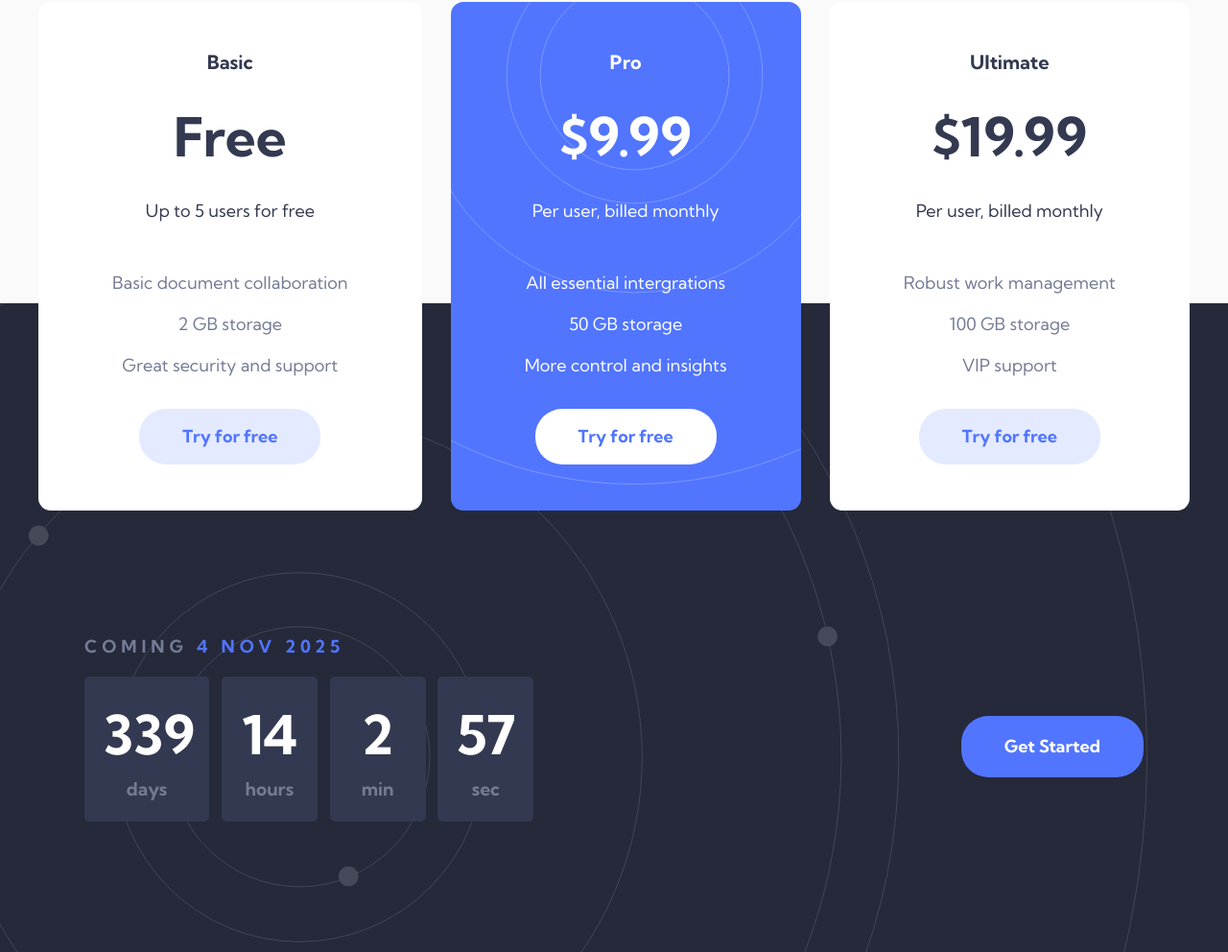
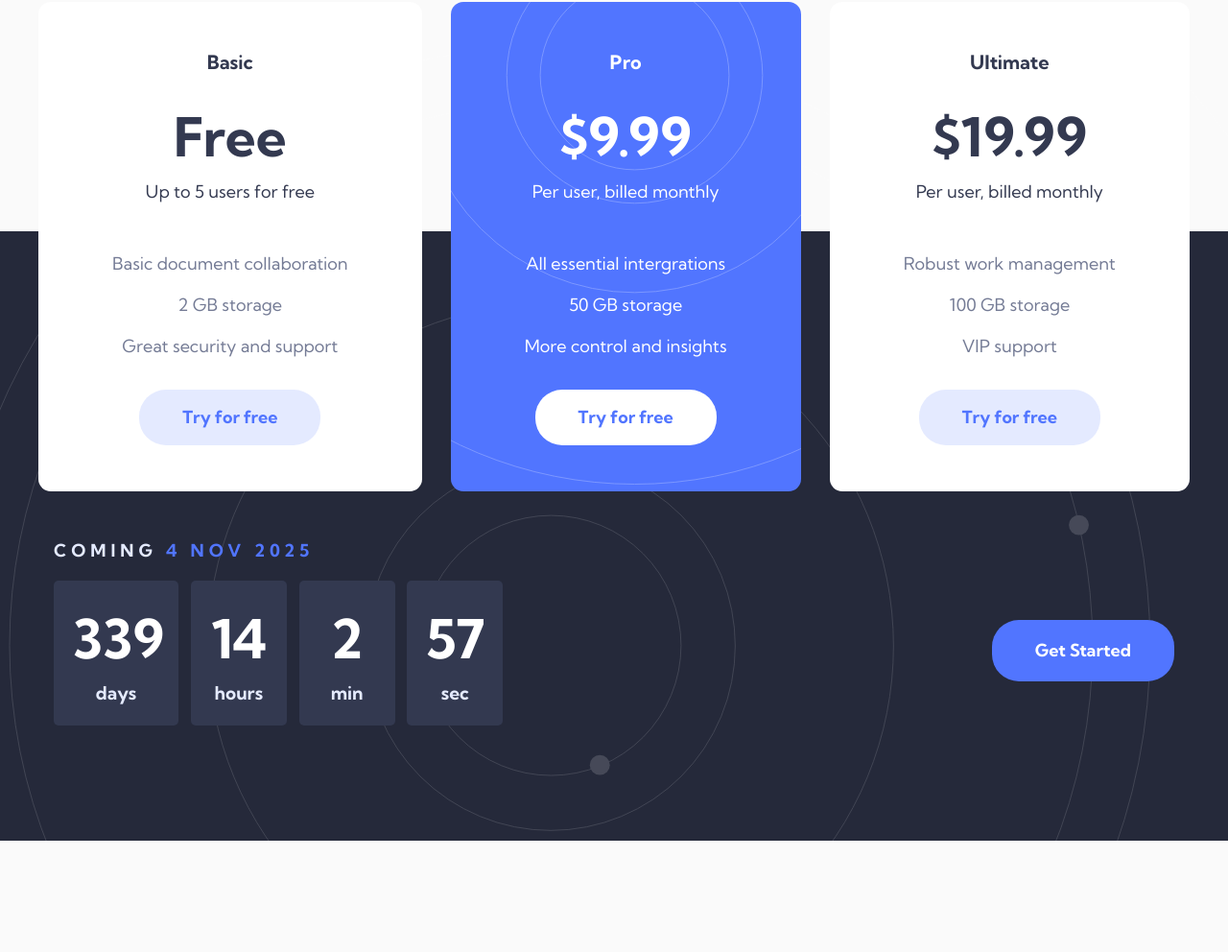
Before and after one commit to bengera/officelite, a website built with Vite: page index.html in a window 1280 px wide. Shown: the part 938-1930 px from the top of the page at 96% size. After the commit the page ends 1814 px from the top, so only its background shows below. Built offline with nearby package versions, Linux system fonts and the light colour scheme; some packages are replaced by stand-ins of ours.

Commit message:
add tweaks to final design

```diff
--- a/index.html
+++ b/index.html
@@ -10,7 +10,7 @@
     <link rel="preconnect" href="https://fonts.gstatic.com" crossorigin>
     <link href="https://fonts.googleapis.com/css2?family=Kumbh+Sans:wght@400;700&display=swap" rel="stylesheet">
     <link rel="stylesheet" href="/sass/main.scss">
-     <script type="module" src="./js/countdown.js" defer></script>
+     <script type="module" src="./js/countdown.js"></script>
   </head>
   <body>
     <div class="wrap">
@@ -91,7 +91,7 @@
 
         <footer class="footer">
                <div class="footer__content">
-                <div class="countdown | fw-bold">
+                <div class="countdown | fw-bold | clr-primary-100">
                   <p class="countdown__announcement-date | text-uppercase | text-center">Coming<span class="clr-primary-400"> 4 Nov 2025</span></p>
                   <div class="countdown__boxes" id="countdown-boxes-contact">
                   <div class="countdown__box | bg-primary-500 | text-center"><p id="days" class="countdown__number | clr-neutral-100">0</p><p class="countdown__time-value">days</p></div>
--- a/sass/abstracts/_sizes.scss
+++ b/sass/abstracts/_sizes.scss
@@ -11,6 +11,7 @@ $sizes: (
 
 $hero-padding: clamp(15rem, 15vh, 20rem);
 $section-padding: clamp(3rem, 10vh, 7rem);
+$section-padding-small: clamp(3rem, 10vh, 2rem);
 
 $card-body-padding: clamp(2rem, 3.5vw, 5rem);
 
--- a/sass/components/_cards.scss
+++ b/sass/components/_cards.scss
@@ -1,4 +1,13 @@
 @use "../abstracts/" as *;
+
+.cards {
+
+
+  @include mq(large) {
+    padding-bottom: 2rem;
+
+  }
+}
 
 .card {
   display: grid;
@@ -6,6 +15,7 @@
   padding: $card-body-padding;
   border-radius: 13px;
   text-align: center;
+
 
   @include mq(medium) {
 
@@ -17,11 +27,15 @@
 
   @include mq(large) {
     display: flex;
+    grid-template-columns: 2fr 1.5fr;
     flex-direction: column;
     text-align: center;
     gap: 2rem;
 
+
+
   }
+
 
 
   &__type,
@@ -32,7 +46,6 @@
       align-self: center;
     }
   }
-
 
 
   &__type {
@@ -65,7 +78,12 @@
     margin-bottom: 2.5rem;
     @include mq(medium) {
       margin: 0;
+      margin-top: -40px;
       grid-column: 1;
+    }
+
+    @include mq(large) {
+      margin-top:-20px;
     }
   }
 }
--- a/sass/components/_contact.scss
+++ b/sass/components/_contact.scss
@@ -251,6 +251,11 @@ input,
   margin-right: auto;
   width: 95%;
 
+  @include mq(large) {
+    top: 254px;
+          }
+
+
 
   &__list {
     padding: 1.5rem;
--- a/sass/components/_footer.scss
+++ b/sass/components/_footer.scss
@@ -1,17 +1,20 @@
 @use "../abstracts/" as *;
 
 .footer {
-  padding: 2rem;
-  padding-bottom: 5rem;
+  padding: 0;
+  // padding-bottom: 5rem;
+
+
 
   &__content {
     padding: 1rem;
-
     @include mq(large) {
       display: flex;
       justify-content: space-between;
-      // border: 2px solid red;
+      padding-bottom: 5rem;
     }
+
+
   }
 
   &__button-container {
@@ -27,6 +30,7 @@
   &__announcement-date {
     letter-spacing: 5px;
     margin-bottom: 1.125rem;
+
     @include mq(large) {
       text-align: left;
     }
@@ -90,7 +94,7 @@
     width: 1768px;
     height: 1115px;
     right: 654px;
-    left: -572px;
+    left: -310px;
     bottom: -28px;
   }
 }
--- a/sass/components/_primary-header.scss
+++ b/sass/components/_primary-header.scss
@@ -32,6 +32,7 @@
     @include mq(medium) {
       display: flex;
       flex-direction: row-reverse;
+      justify-content: center;
       padding-top: 6.5rem;
       gap: 0.9rem;
     }
```
Also changed, not shown: dist/assets/main-Goe1jSjD.css (added), dist/assets/main-bfYeB78y.js (renamed from dist/assets/main-JDVQOTSL.js), dist/assets/main-ieJdd8h8.css (deleted), dist/assets/signup-TlwFNCwC.js (deleted), dist/assets/signup-ey-XpqgV.js (added), dist/index.html, dist/signup.html.
